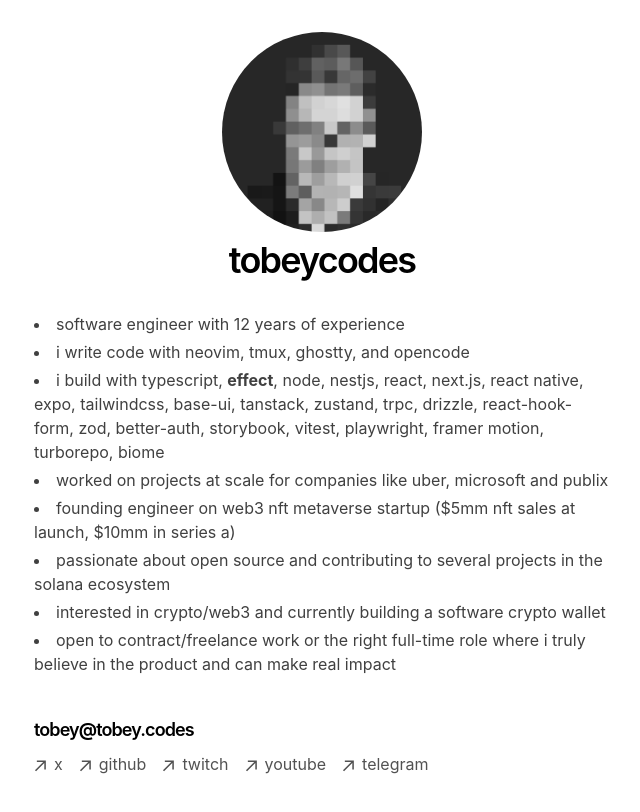
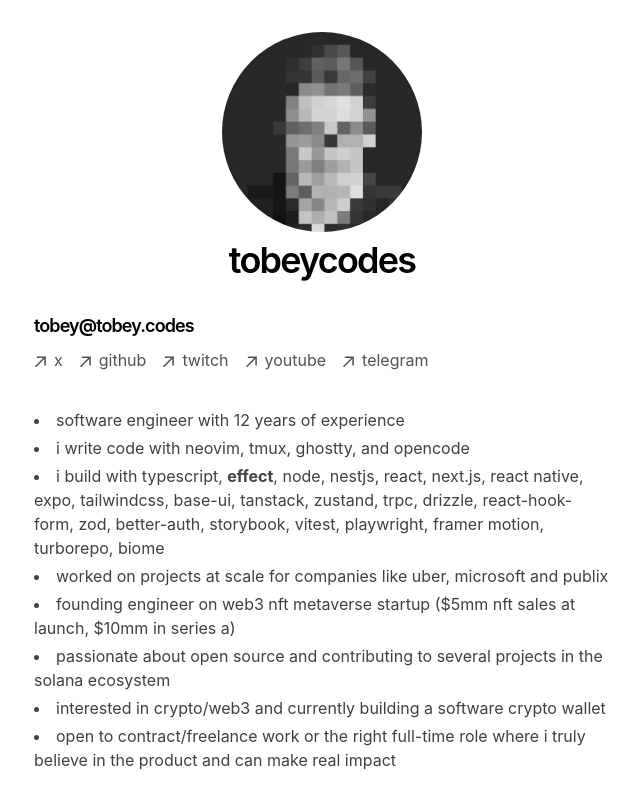
Before and after one commit to tobeycodes/tobey.codes, a Next.js app: page / in a window 1280 px wide. Shown: the top 812 px of the page, without its empty margins (318-958 px from the left). Built offline with nearby package versions, Linux system fonts and the light colour scheme.

Commit message:
feat: move footer location above content

```diff
--- a/app/components/footer.tsx
+++ b/app/components/footer.tsx
@@ -17,7 +17,7 @@ function ArrowIcon() {
 
 export default function Footer() {
   return (
-    <footer className="mb-16">
+    <footer className="mb-8">
       <span className="text-lg font-semibold tracking-tighter dark:text-neutral-300">
         tobey<strong className="font-bold dark:text-neutral-300">@</strong>
         tobey.codes
--- a/app/layout.tsx
+++ b/app/layout.tsx
@@ -4,7 +4,6 @@ import { GeistSans } from "geist/font/sans";
 import { GeistMono } from "geist/font/mono";
 import { Analytics } from "@vercel/analytics/react";
 import { SpeedInsights } from "@vercel/speed-insights/next";
-import Footer from "./components/footer";
 import { baseUrl } from "./sitemap";
 
 export const metadata: Metadata = {
@@ -54,7 +53,6 @@ export default function RootLayout({
       <body className="antialiased max-w-xl mx-4 mt-8 lg:mx-auto">
         <main className="flex-auto min-w-0 mt-6 flex flex-col px-2 md:px-0">
           {children}
-          <Footer />
           <Analytics />
           <SpeedInsights />
         </main>
--- a/app/page.tsx
+++ b/app/page.tsx
@@ -1,4 +1,5 @@
 import Image from "next/image";
+import Footer from "./components/footer";
 
 export default function Page() {
   return (
@@ -13,6 +14,7 @@ export default function Page() {
       <h1 className="mb-8 text-4xl font-semibold tracking-tighter text-center">
         tobeycodes
       </h1>
+      <Footer />
       <div className="prose-lg mb-10 text-neutral-700 dark:text-neutral-300">
         <ul className="list-disc list-inside space-y-1">
           <li>software engineer with 12 years of experience</li>
```
